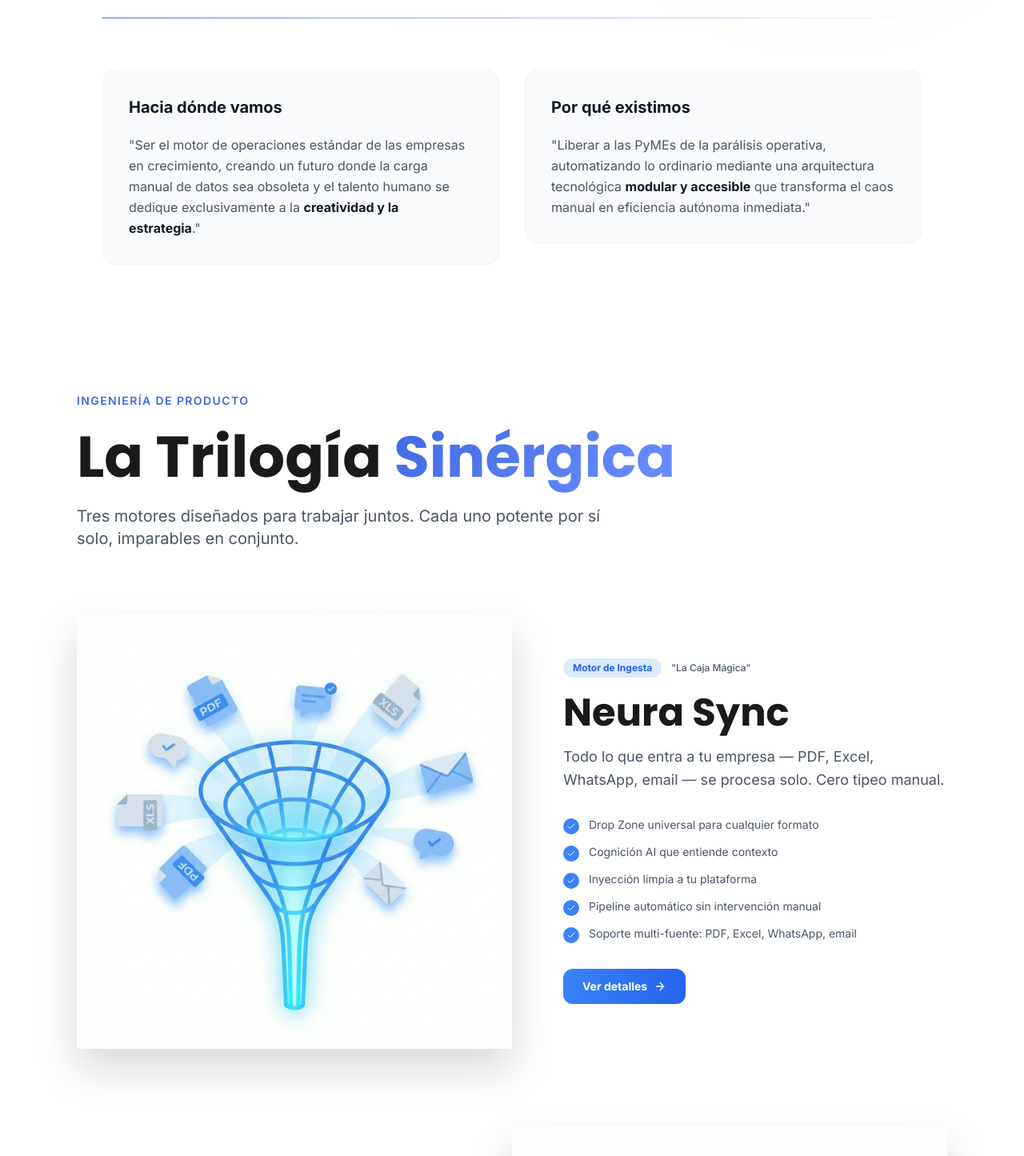
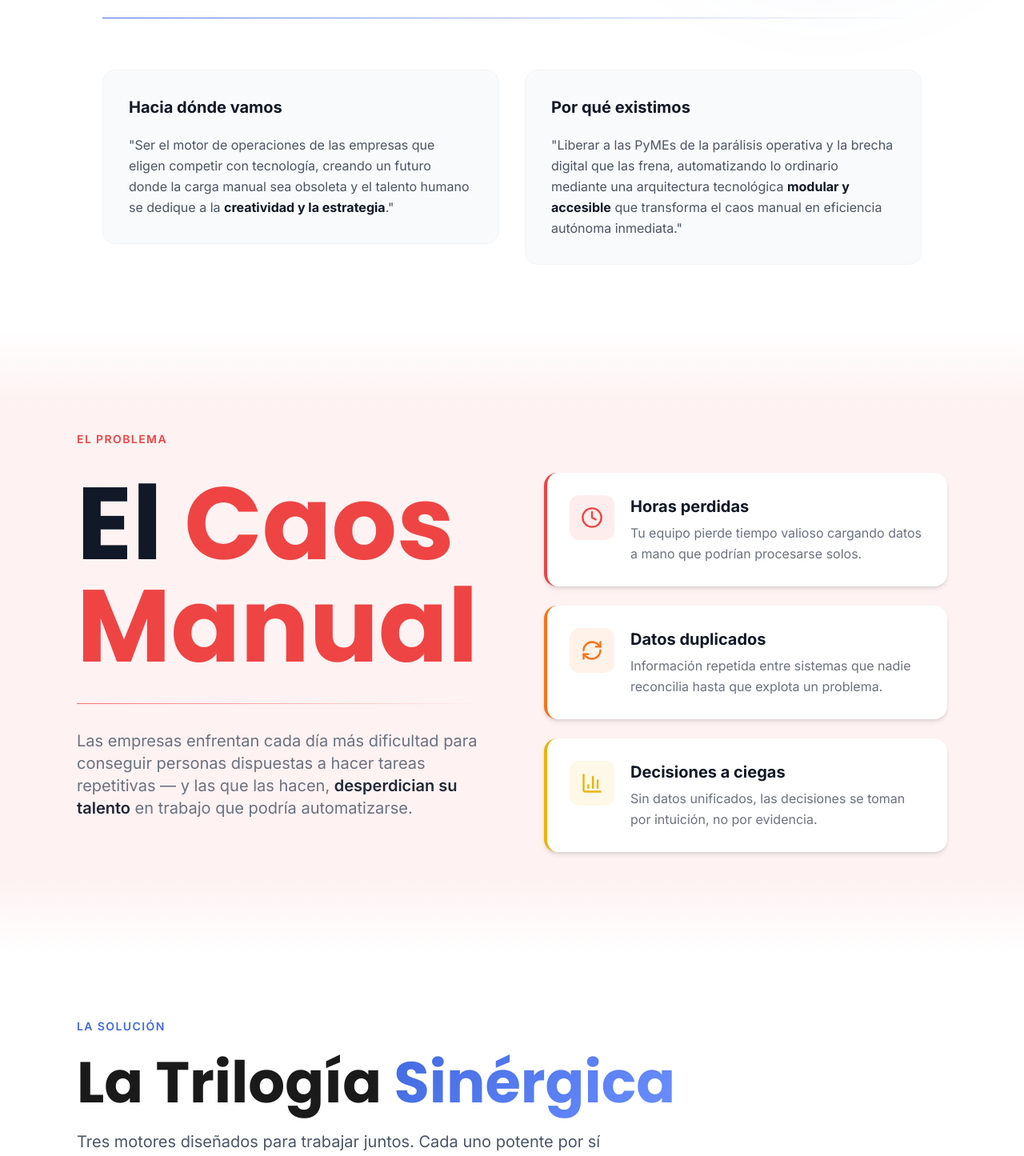
Before and after one commit to tinchocodep/neura-orkesta, a React (Vite) app: page / in a window 1280 px wide. Shown: the part 1330-2775 px from the top of the page at 80% size. Built offline with nearby package versions, Linux system fonts and the light colour scheme.

Commit message:
refactor: redesign modules section, enrich problem section, reorder layout, update copy

```diff
--- a/src/App.tsx
+++ b/src/App.tsx
@@ -28,11 +28,11 @@ function App() {
         {/* 1. VISIÓN */}
         <div id="vision"><VisionSection /></div>
 
-        {/* 2. LOS PRODUCTOS */}
+        {/* 2. EL DOLOR */}
+        <div id="problema"><ProblemSection /></div>
+
+        {/* 3. LOS PRODUCTOS */}
         <div id="productos"><ProductsSection /></div>
-
-        {/* 3. EL DOLOR */}
-        <div id="problema"><ProblemSection /></div>
 
         {/* 4. LA SOLUCIÓN */}
         <div id="solucion"><SolutionSection /></div>
--- a/src/components/HeroVideo.tsx
+++ b/src/components/HeroVideo.tsx
@@ -22,10 +22,10 @@ export default function HeroVideo() {
     }, []);
 
     return (
-        <div ref={containerRef} className="relative h-screen">
+        <div ref={containerRef} className="relative h-screen overflow-hidden">
             <motion.div
                 style={{ opacity, scale }}
-                className="sticky top-0 h-screen flex flex-col items-center justify-center bg-transparent overflow-hidden"
+                className="sticky top-0 h-screen flex flex-col items-center justify-center bg-transparent"
             >
                 {/* Logo Video - Centered and Large */}
                 <div className="w-full max-w-5xl px-6 mb-4">
@@ -45,7 +45,7 @@ export default function HeroVideo() {
                     initial={{ opacity: 0, y: 30 }}
                     animate={{ opacity: 1, y: 0 }}
                     transition={{ delay: 0.5, duration: 1 }}
-                    className="text-center px-6"
+                    className="text-center px-6 pb-12"
                 >
                     <h1 className="text-5xl md:text-7xl font-display font-bold text-text-primary mb-4">
                         NEURACALL <span className="gradient-text">ORKESTA</span>
--- a/src/components/ProblemSection.tsx
+++ b/src/components/ProblemSection.tsx
@@ -1,29 +1,59 @@
 import { motion } from 'framer-motion';
+import { Clock, RefreshCw, BarChart3 } from 'lucide-react';
 
-
+const painPoints = [
+    {
+        icon: Clock,
+        title: 'Horas perdidas',
+        description: 'Tu equipo pierde tiempo valioso cargando datos a mano que podrían procesarse solos.',
+        color: '#ef4444',
+    },
+    {
+        icon: RefreshCw,
+        title: 'Datos duplicados',
+        description: 'Información repetida entre sistemas que nadie reconcilia hasta que explota un problema.',
+        color: '#f97316',
+    },
+    {
+        icon: BarChart3,
+        title: 'Decisiones a ciegas',
+        description: 'Sin datos unificados, las decisiones se toman por intuición, no por evidencia.',
+        color: '#eab308',
+    },
+];
 
 export default function ProblemSection() {
     return (
-        <section className="section-padding bg-gray-950 text-white relative overflow-hidden">
+        <section className="relative overflow-hidden">
+            {/* Top gradient fade (white → red-50) */}
+            <div className="h-24 bg-gradient-to-b from-white to-red-50" />
+
+            {/* Main content with solid opaque background */}
+            <div className="bg-red-50 section-padding !pt-8 !pb-8">
                 <div className="max-w-6xl mx-auto">
                     <motion.p
                         initial={{ opacity: 0, y: 10 }}
                         whileInView={{ opacity: 1, y: 0 }}
                         viewport={{ once: true }}
                         transition={{ duration: 0.5 }}
-                    className="text-red-400 font-semibold text-sm tracking-widest uppercase mb-8"
+                        className="text-red-500 font-semibold text-sm tracking-widest uppercase mb-8"
                     >
                         El Problema
                     </motion.p>
 
+                    {/* Two-column layout */}
+                    <div className="flex flex-col lg:flex-row gap-12 lg:gap-20">
+
+                        {/* Left: Title + Paragraph */}
+                        <div className="lg:w-1/2 lg:sticky lg:top-32 lg:self-start">
                             <motion.h2
                                 initial={{ opacity: 0, y: 30 }}
                                 whileInView={{ opacity: 1, y: 0 }}
                                 viewport={{ once: true }}
                                 transition={{ duration: 0.6, delay: 0.1 }}
-                    className="text-5xl md:text-7xl lg:text-8xl font-display font-bold leading-tight mb-16"
+                                className="text-6xl md:text-8xl lg:text-9xl font-display font-bold leading-none mb-8 text-gray-900"
                             >
-                    El <span className="text-red-400">Caos Manual</span>
+                                El <span className="text-red-500">Caos Manual</span>
                             </motion.h2>
 
                             <motion.div
@@ -32,21 +62,54 @@ export default function ProblemSection() {
                                 viewport={{ once: true }}
                                 transition={{ duration: 0.8 }}
                                 style={{ originX: 0 }}
-                    className="h-px w-full bg-gradient-to-r from-red-500 to-transparent mb-16"
+                                className="h-px w-full bg-gradient-to-r from-red-400 to-transparent mb-8"
                             />
-
-
 
                             <motion.p
                                 initial={{ opacity: 0 }}
                                 whileInView={{ opacity: 1 }}
                                 viewport={{ once: true }}
-                    transition={{ delay: 0.5 }}
-                    className="text-xl md:text-2xl text-white/50 max-w-3xl"
+                                transition={{ delay: 0.3 }}
+                                className="text-lg md:text-xl text-gray-500 leading-relaxed"
                             >
-                    Las empresas enfrentan cada día más dificultad para conseguir personas dispuestas a hacer tareas repetitivas — y las que las hacen, <span className="text-white/80">desperdician su talento</span> en trabajo que podría automatizarse.
+                                Las empresas enfrentan cada día más dificultad para conseguir personas dispuestas a hacer tareas repetitivas — y las que las hacen, <span className="text-gray-800 font-semibold">desperdician su talento</span> en trabajo que podría automatizarse.
                             </motion.p>
                         </div>
+
+                        {/* Right: Pain Points — bold and staggered on scroll */}
+                        <div className="lg:w-1/2 space-y-6">
+                            {painPoints.map((point, index) => (
+                                <motion.div
+                                    key={point.title}
+                                    initial={{ opacity: 0, x: 60, scale: 0.95 }}
+                                    whileInView={{ opacity: 1, x: 0, scale: 1 }}
+                                    viewport={{ once: true, margin: '-40px' }}
+                                    transition={{ delay: index * 0.2, duration: 0.6, ease: 'easeOut' }}
+                                    className="group relative bg-white rounded-2xl p-7 border-l-4 shadow-md hover:shadow-xl transition-all duration-300"
+                                    style={{ borderLeftColor: point.color }}
+                                >
+                                    <div className="flex items-start gap-5">
+                                        <div
+                                            className="w-14 h-14 rounded-xl flex items-center justify-center flex-shrink-0 transition-transform duration-300 group-hover:scale-110"
+                                            style={{ backgroundColor: point.color + '18' }}
+                                        >
+                                            <point.icon className="w-7 h-7" style={{ color: point.color }} />
+                                        </div>
+                                        <div>
+                                            <h3 className="text-xl font-bold text-gray-900 mb-1.5">{point.title}</h3>
+                                            <p className="text-gray-500 text-base leading-relaxed">{point.description}</p>
+                                        </div>
+                                    </div>
+                                </motion.div>
+                            ))}
+                        </div>
+
+                    </div>
+                </div>
+            </div>
+
+            {/* Bottom gradient fade (red-50 → white) */}
+            <div className="h-24 bg-gradient-to-b from-red-50 to-white" />
         </section>
     );
 }
--- a/src/components/ProductsSection.tsx
+++ b/src/components/ProductsSection.tsx
@@ -82,7 +82,7 @@ export default function ProductsSection() {
                     viewport={{ once: true }}
                     className="text-brand-blue font-semibold text-sm tracking-widest uppercase mb-6"
                 >
-                    Ingeniería de Producto
+                    La Solución
                 </motion.p>
 
                 <motion.h2
--- a/src/components/SolutionSection.tsx
+++ b/src/components/SolutionSection.tsx
@@ -39,7 +39,7 @@ export default function SolutionSection() {
                     viewport={{ once: true }}
                     className="text-brand-blue font-semibold text-sm tracking-widest uppercase mb-8"
                 >
-                    La Solución
+                    Características
                 </motion.p>
 
                 <motion.h2
--- a/src/components/VisionSection.tsx
+++ b/src/components/VisionSection.tsx
@@ -60,7 +60,7 @@ export default function VisionSection() {
                             <h3 className="text-xl font-bold text-gray-900 mb-5">Hacia dónde vamos</h3>
 
                             <p className="text-gray-600 text-base leading-relaxed">
-                                "Ser el motor de operaciones estándar de las empresas en crecimiento, creando un futuro donde la carga manual de datos sea obsoleta y el talento humano se dedique exclusivamente a la <strong className="text-gray-900">creatividad y la estrategia</strong>."
+                                "Ser el motor de operaciones de las empresas que eligen competir con tecnología, creando un futuro donde la carga manual sea obsoleta y el talento humano se dedique a la <strong className="text-gray-900">creatividad y la estrategia</strong>."
                             </p>
                         </div>
                     </motion.div>
@@ -78,7 +78,7 @@ export default function VisionSection() {
                             <h3 className="text-xl font-bold text-gray-900 mb-5">Por qué existimos</h3>
 
                             <p className="text-gray-600 text-base leading-relaxed">
-                                "Liberar a las PyMEs de la parálisis operativa, automatizando lo ordinario mediante una arquitectura tecnológica <strong className="text-gray-900">modular y accesible</strong> que transforma el caos manual en eficiencia autónoma inmediata."
+                                "Liberar a las PyMEs de la parálisis operativa y la brecha digital que las frena, automatizando lo ordinario mediante una arquitectura tecnológica <strong className="text-gray-900">modular y accesible</strong> que transforma el caos manual en eficiencia autónoma inmediata."
                             </p>
                         </div>
                     </motion.div>
--- a/src/index.css
+++ b/src/index.css
@@ -107,3 +107,22 @@ body {
     background: linear-gradient(to right, var(--brand-blue), var(--brand-blue-light));
   }
 }
+
+/* ── Marquee Animations ──────────────────────────────── */
+@keyframes marquee-left {
+  0% { transform: translateX(0); }
+  100% { transform: translateX(-50%); }
+}
+
+@keyframes marquee-right {
+  0% { transform: translateX(-50%); }
+  100% { transform: translateX(0); }
+}
+
+.marquee-left {
+  animation: marquee-left linear infinite;
+}
+
+.marquee-right {
+  animation: marquee-right linear infinite;
+}
```
Also changed, not shown: src/components/FichasSection.tsx (+105 -64 lines). Lines whose indentation alone changed are shown as unchanged.
